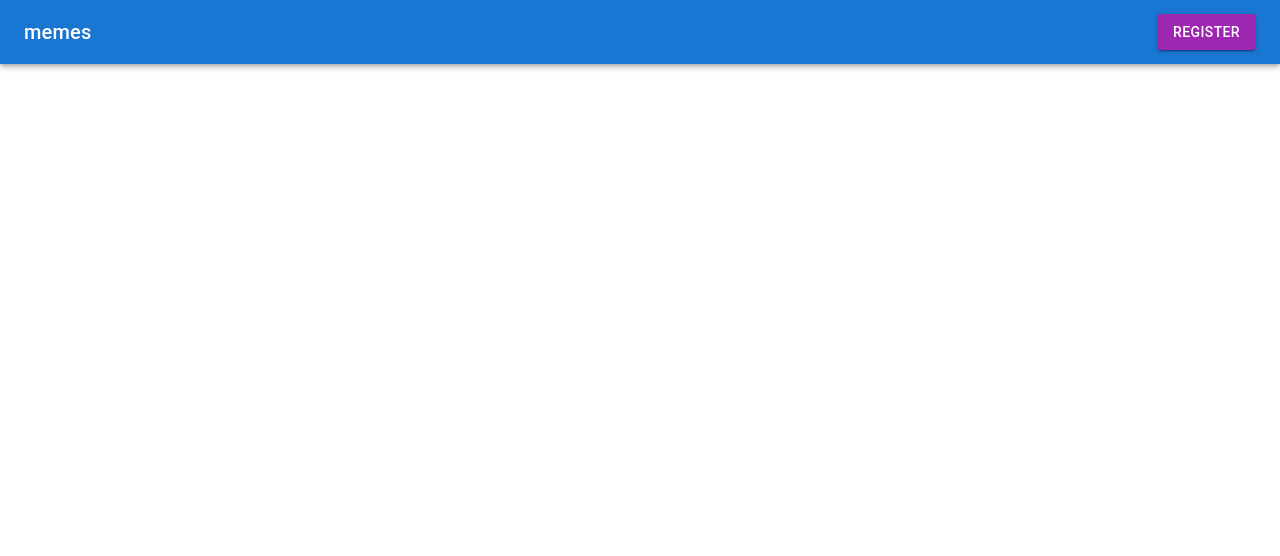
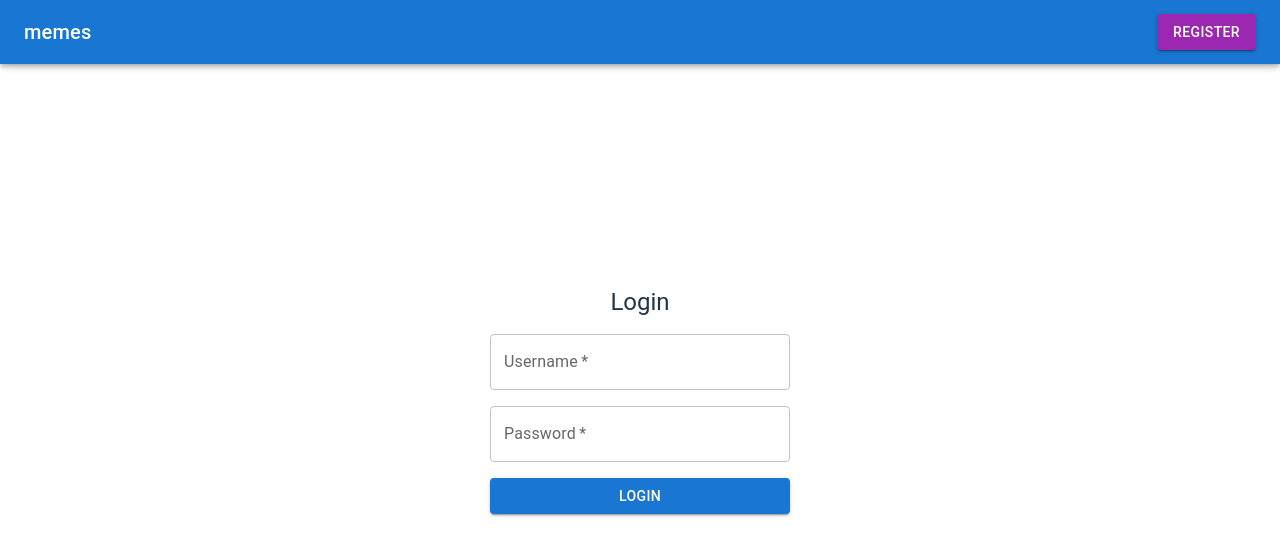
Before and after one commit to alicjalis/app-sec, a React app in the folder frontend/: page /login in a window 1280 px wide. Before the commit this address had no page. Shown: the top 556 px of the page. Built offline with nearby package versions, Linux system fonts and the light colour scheme; the HTML template or start-up script is replaced by a standard one.

Commit message:
add login and session management to frontend

```diff
--- a/frontend/package.json
+++ b/frontend/package.json
@@ -16,6 +16,7 @@
     "@mui/material": "^7.3.5",
     "local-cors-proxy": "^1.1.0",
     "react": "^19.1.1",
+    "react-cookie": "^8.0.1",
     "react-dom": "^19.1.1",
     "react-hook-form": "^7.68.0",
     "react-router-dom": "^7.9.5"
--- a/frontend/src/App.tsx
+++ b/frontend/src/App.tsx
@@ -4,6 +4,7 @@ import TestPage from "./pages/TestPage.tsx";
 import {Container} from "@mui/material";
 import TopBarComponent from "./components/TopBarComponent.tsx";
 import RegistrationPage from "./pages/RegistrationPage.tsx";
+import LoginPage from "./pages/LoginPage.tsx";
 
 
 function App() {
@@ -14,6 +15,7 @@ function App() {
             <Routes>
                 <Route path={"/"} element={<TestPage/>} />
                 <Route path={"/register"} element={<RegistrationPage/>} />
+                <Route path={"/login"} element={<LoginPage/>} />
             </Routes>
 
         </Container>
--- a/frontend/src/components/TopBarComponent.tsx
+++ b/frontend/src/components/TopBarComponent.tsx
@@ -1,10 +1,13 @@
 import {AppBar, Box, Button, Toolbar, Typography} from "@mui/material";
 import {useNavigate, useLocation} from "react-router-dom";
+import {ClearCookie, GetCookie} from "../cookie/GetCookie.tsx";
 
 function TopBarComponent(){
     const navigate = useNavigate();
     const location = useLocation();
     const isRegisterPage = location.pathname === '/register';
+    const isLoginPage = location.pathname === '/login';
+    const cookie = GetCookie();
     return (
         <AppBar position="fixed" color="primary" className="shadow-lg w-full top-0 left-0">
             <Toolbar className="px-6 flex justify-between items-center">
@@ -20,6 +23,17 @@ function TopBarComponent(){
                 </Typography>
 
                 <Box sx={{ flexGrow: 1 }} />
+                {cookie.logged == true && (
+                    <Button variant="contained" color="secondary" onClick={() => {ClearCookie(); navigate('/')}}>
+                        Logout
+                    </Button>
+                )}
+
+                {!isLoginPage && (
+                    <Button variant="contained" color="secondary" onClick={() => navigate('/login')}>
+                        Login
+                    </Button>
+                )}
 
                 {!isRegisterPage && (
                     <Button variant="contained" color="secondary" onClick={() => navigate('/register')}>
--- /dev/null
+++ b/frontend/src/cookie/Cookie.tsx
@@ -0,0 +1,9 @@
+import type {UserType} from "../enums/UserType";
+
+export type Cookie = {
+    token: string;
+    expiresIn: number;
+    username: string;
+    userType: UserType;
+    logged: boolean;
+}
--- /dev/null
+++ b/frontend/src/cookie/GetCookie.tsx
@@ -0,0 +1,27 @@
+import { Cookies } from 'react-cookie';
+
+export function SetCookie(cookieObject: object) {
+    const cookies = new Cookies();
+    cookies.set('biscuit', cookieObject, {path: "/", maxAge: 7200000});
+    sessionStorage.setItem('logged', String(true));
+}
+
+export function GetCookie() {
+    const cookies = new Cookies();
+    const cookie = cookies.get('biscuit');
+    if (cookie !== undefined) {
+        SetCookie(cookie);
+        return cookie;
+    }
+    if (sessionStorage.getItem('logged') === "true") {
+        sessionStorage.setItem('logged', String(false));
+        alert("Your session has expired");
+    }
+    return false;
+}
+
+export function ClearCookie() {
+    const cookies = new Cookies();
+    sessionStorage.setItem('logged', String(false));
+    cookies.remove('biscuit');
+}
--- /dev/null
+++ b/frontend/src/enums/UserType.tsx
@@ -0,0 +1,6 @@
+const UserType = {
+    NONE: "NONE",
+    USER: "USER",
+    ADMIN: "ADMIN",
+} as const;
+export type UserType = (typeof UserType)[keyof typeof UserType];
--- /dev/null
+++ b/frontend/src/pages/LoginPage.tsx
@@ -0,0 +1,111 @@
+import {Box, Button, TextField, Typography} from "@mui/material";
+import {useForm, type SubmitHandler} from "react-hook-form";
+import {REQUEST_PREFIX} from "../environment/Environment.tsx";
+import {GetCookie, SetCookie} from "../cookie/GetCookie.tsx";
+import type {Cookie} from "../cookie/Cookie";
+import {useNavigate} from "react-router-dom";
+
+type FormData = {
+    username: string;
+    password: string;
+};
+
+function RegistrationPage() {
+    const {
+        register,
+
+        handleSubmit,
+        formState: { errors },
+    } = useForm<FormData>();
+    const cookie = GetCookie();
+    const navigate = useNavigate();
+
+
+    const onSubmit: SubmitHandler<FormData> = (data) => {
+
+        fetch(
+            REQUEST_PREFIX + 'auth/login',
+            {
+                method: "POST",
+                headers: {
+                    'Content-Type': 'application/json; charset=utf-8',
+                },
+                body: JSON.stringify(data)
+            }
+        ).then(response => {
+            if (response.ok) {
+
+                return response.json();
+            }
+        }).then(data => {
+            if (data !== undefined) {
+                const cookie: Cookie = {
+                    token: data.token,
+                    expiresIn: data.expiresIn,
+                    username: data.username,
+                    userType: data.userType,
+                    logged: true
+                }
+                SetCookie(cookie);
+                navigate("/login");
+            }
+        });
+    }
+
+    return (
+        <Box
+            sx={{ display: 'flex', flexDirection: 'column', gap: 2, width: 300, margin: '50px auto' }}
+        >
+            {!cookie.logged ? (
+                <Box
+                    component="form"
+                    onSubmit={handleSubmit(onSubmit)}
+                    sx={{ display: 'flex', flexDirection: 'column', gap: 2, width: 300 }}
+                >
+                    {/* TITLE */}
+                    <Typography variant="h5" textAlign="center">Login</Typography>
+
+                    {/* USERNAME */}
+                    <TextField
+                        label="Username"
+                        {...register("username", {
+                            required:"Type in username",
+                        })}
+                        required
+                        error={!!errors.username}
+                        helperText={errors.username ? errors.username.message : null}
+                    />
+
+                    {/* PASSWORD */}
+                    <TextField
+                        label="Password"
+                        type="password"
+                        {...register("password", {
+                            required: "Password is required",
+                        })}
+                        required
+                        error={!!errors.password}
+                        helperText={errors.password ? errors.password.message : null}
+                    />
+
+                    {/* SUBMIT */}
+                    <Button type="submit" variant="contained" color="primary">
+                        Login
+                    </Button>
+                </Box>
+            ) :(
+                <Box sx={{ p: 3, border: '2px solid green', borderRadius: 2, textAlign: 'center' }}>
+                    <Typography variant="h5" color="green" sx={{ mb: 1 }}>
+                        Login Successful!
+                    </Typography>
+                    <Typography variant="h5" color="green" sx={{ mb: 1 }}>
+                        (｡◕‿‿◕｡)
+                    </Typography>
+                </Box>
+            )}
+
+        </Box>
+    );
+}
+
+export default RegistrationPage;
```
Also changed, not shown: 1 other file (tests, documents, lock files or other folders).
